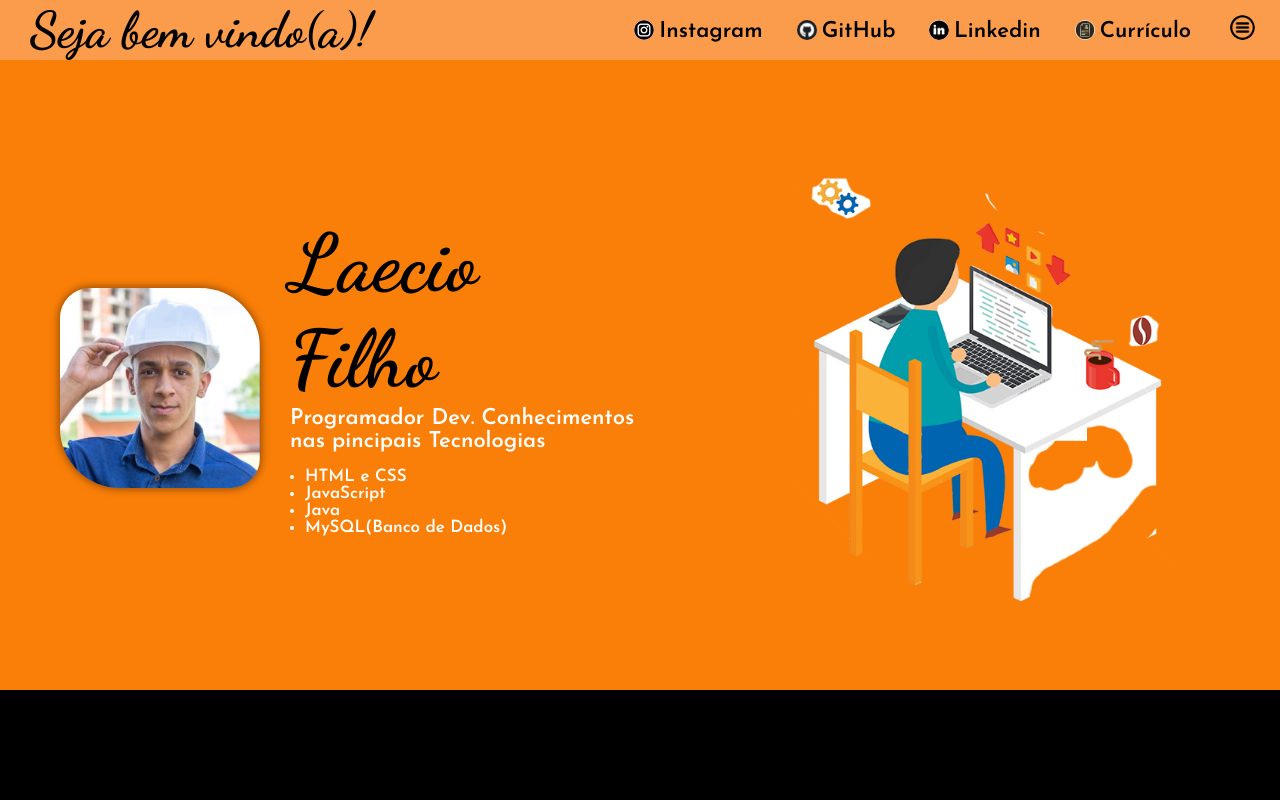
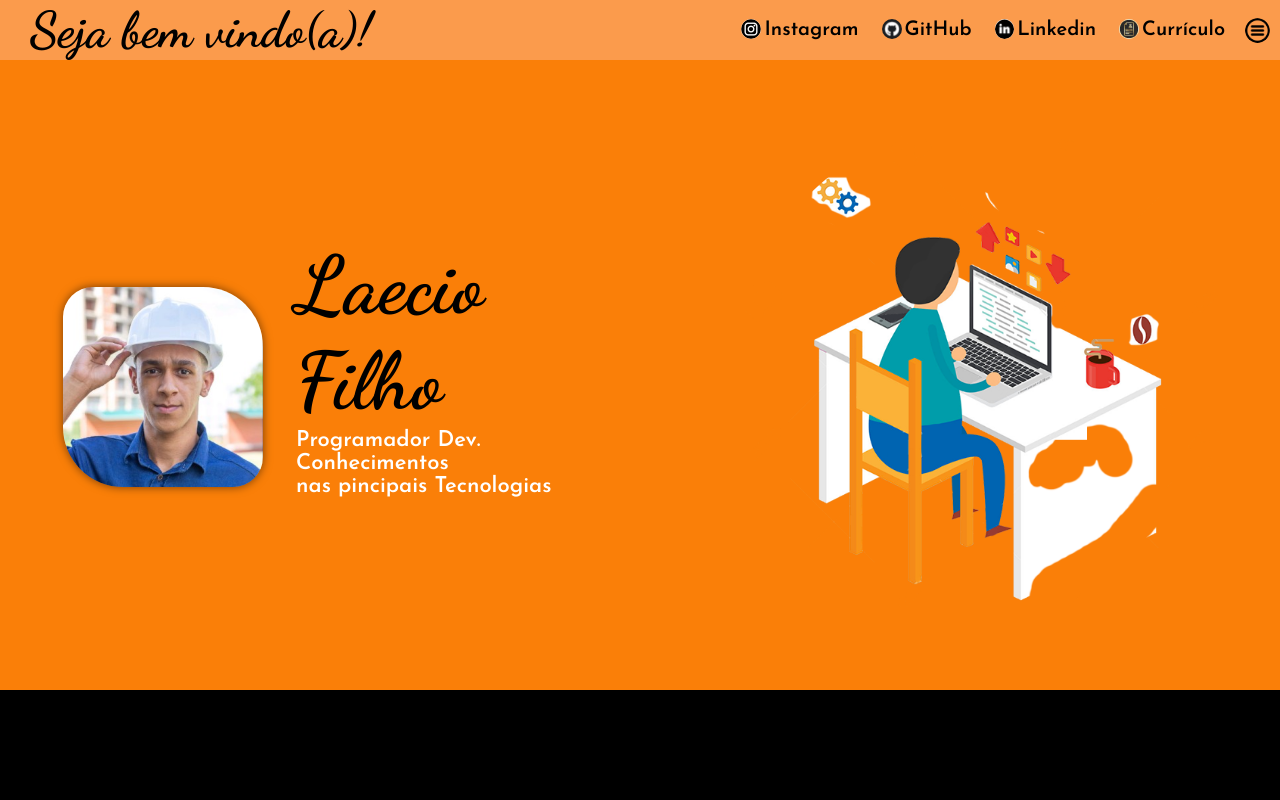
Before and after one commit to LaecioFillho/Site-Laecio-2.0, a plain HTML site: page Codigo/index.html in a window 1280 px wide. Shown: the top 800 px of the page. Drawn offline with Linux system fonts and the light colour scheme.

Commit message:
Versão 0.1.0
Modificando cabeçalho

```diff
--- a/Codigo/index.html
+++ b/Codigo/index.html
@@ -14,18 +14,20 @@
     <header>
         <h1>Seja bem vindo(a)!</h1>
         <nav>
-            <ul>
-                <li><img src="Imagens/Instagram.png" alt="ícone"><a href="https://instagram.com/laeciofillho?igshid=OGQ5ZDc2ODk2ZA==" rel="external" target="_blank">Instagram</a></li>
-                <li><img src="Imagens/GitHub.png" alt="ícone"><a href="https://github.com/LaecioFillho" rel="external" target="_blank">GitHub</a></li>
-                <li><img src="Imagens/Linkedin.png" alt="ícone"><a href="https://www.linkedin.com/in/laeciofillho" rel="external" target="_blank">Linkedin</a></li>
-                <li><img src="Imagens/Curriculo.jpg" alt="ícone"><a href="Currículo/Currículo Francisco Laecio.pdf" download="CurriculoLaecio.pdf" rel="external" target="_blank">Currículo</a></li>
-                <li><a href="#"> <img class="img-icone-menu" src="Imagens/iconeMenu2.png" alt="ícone menu"> </li>
-                    <ul>
-                        <li class="menu">sobre mim</li>
-                        <li class="menu">Projetos</li>
-                    </ul>
+            <a href="https://instagram.com/laeciofillho?igshid=OGQ5ZDc2ODk2ZA==" rel="external" target="_blank"> <img src="Imagens/Instagram.png" alt="ícone">Instagram
+            </a>
+            <a href="https://github.com/LaecioFillho" rel="external" target="_blank"> <img src="Imagens/GitHub.png" alt="ícone">GitHub
+            </a>
+            <a href="https://www.linkedin.com/in/laeciofillho" rel="external" target="_blank"> <img src="Imagens/Linkedin.png" alt="ícone">Linkedin
+            </a>
+            <a href="Currículo/Currículo Francisco Laecio.pdf" download="CurriculoLaecio.pdf" rel="external" target="_blank"> <img src="Imagens/Curriculo.jpg" alt="ícone">Currículo
+            </a>
+            <a href="#"> <img class="img-icone-menu" src="Imagens/iconeMenu2.png" alt="ícone menu">
+                <ul>
+                    <li class="menu">sobre mim</li>
+                    <li class="menu">Projetos</li>
+                </ul>
                     </a>
-            </ul>
         </nav>
     </header>
     <main>
--- a/Codigo/media.css
+++ b/Codigo/media.css
@@ -17,13 +17,13 @@
         text-align: center;
     }
 
-    header li{
-        margin: 2px;
+    header a{
+        margin: 3px;
         font-size: 15px;
         justify-content: center;
     }
 
-    header ul img{
+    a img{
         height: 14px;
     }
 
--- a/Codigo/style.css
+++ b/Codigo/style.css
@@ -23,50 +23,49 @@ h1{
     font-family: 'Dancing Script', cursive;
     font-size: 50px;
 }
-
-header li{
-    padding: 5px;
-    font-family: 'Josefin Sans', sans-serif;
-    display: inline-flex;
+header nav{
+    display: flex;
     justify-content: center;
-    margin-right: 20px;
-    margin-left: 0px;
-    font-size: 22px;
-    font-weight: 600;
+    align-items: center;
 }
 
-header ul img{
+nav a{
+    text-decoration: none;
+    color: black;
+    font-size: 20px;
+    font-family: 'Josefin Sans', sans-serif;
+    font-weight: 700;
+    display: flex;
+    justify-content: center;
+    align-items: center;
+    margin: 0px 10px;
+}
+
+a:hover{
+    color: white;
+    transition: 0.5s;
+}
+
+img{
+    margin: 0px 3px 3px;
     height: 20px;
     border-radius: 50% ;
     cursor: pointer;
 }
 
 .img-icone-menu{
+    display: flex;
     height: 25px;
     margin: 0px;
 }
 
-.img-icone-menu:hover{
-    height: 27px;
-    transition: 0.5s;
-}
-
-.menu{
+ul{
     display: none;
 }
 
-.menu:hover{
+.img-icone-menu:hover > ul{
     display: block;
-}
-
-header li a{
-    margin-left: 5px;
-    text-decoration: none;
-    color: black;
-}
-
-a:hover{
-    color: white;
+    height: 27px;
     transition: 0.5s;
 }
 
```
